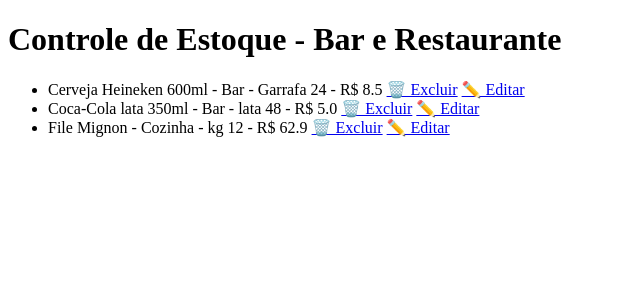
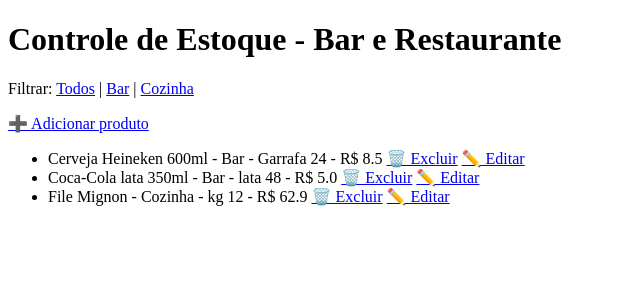
Before and after one commit to Renanzin15/sistema-estoque-restaurante, a Flask app: page / in a window 1280 px wide. Shown: the top 300 px of the page, without its empty margins (0-640 px from the left). Run offline with Flask 3, Linux system fonts and the light colour scheme.

Commit message:
adicionar filtro de produtos por categoria

```diff
--- a/app.py
+++ b/app.py
@@ -12,8 +12,15 @@ produtos= [
 
 @app.route("/")
 def inicio():
-
-    return render_template("index.html", lista_de_produtos=produtos)
+    categoria = request.args.get("categoria")
+    if categoria:
+        lista = []
+        for p in produtos:
+            if p["categoria"] == categoria:
+                lista.append(p)
+    else:
+        lista = produtos
+    return render_template("index.html", lista_de_produtos=lista)
 
 @app.route("/adicionar", methods=["GET", "POST"])
 def adicionar():
--- a/templates/index.html
+++ b/templates/index.html
@@ -6,6 +6,14 @@
 </head>
 <body>
     <h1>Controle de Estoque - Bar e Restaurante</h1>
+    <p>
+        Filtrar:
+        <a href="/">Todos</a> |
+        <a href="/?categoria=Bar">Bar</a> |
+        <a href="/?categoria=Cozinha">Cozinha</a>
+    </p>
+
+        <a href="/adicionar">➕ Adicionar produto</a>
     <ul>
         {% for produto in lista_de_produtos %}
         <li>{{ produto.nome }} - {{ produto.categoria }} - {{ produto.unidade }} {{ produto.quantidade }} - R$ {{ produto.preco }}
```
Also changed, not shown: MEU_PROGRESSO.md (+4 -4 lines).
